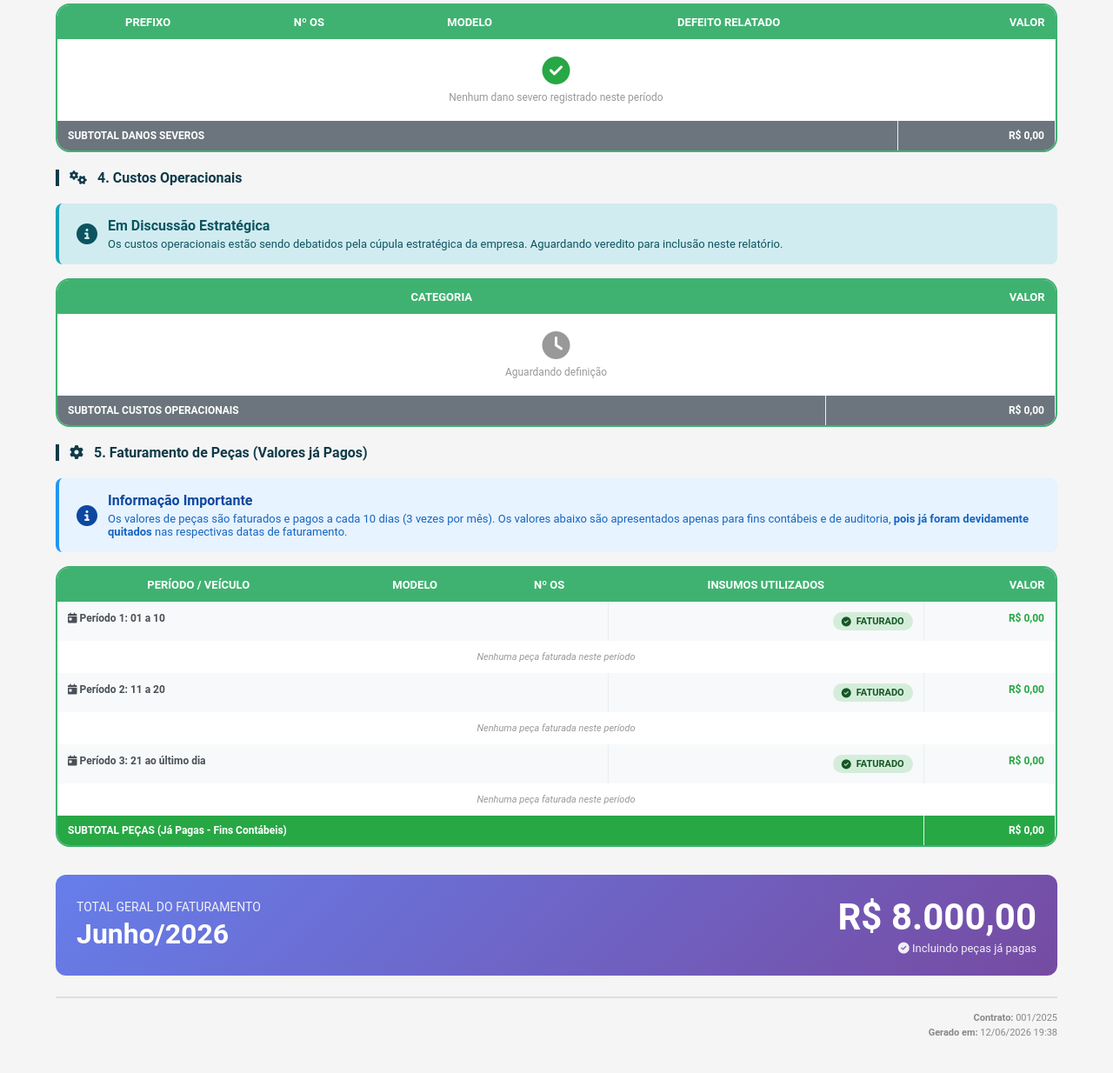
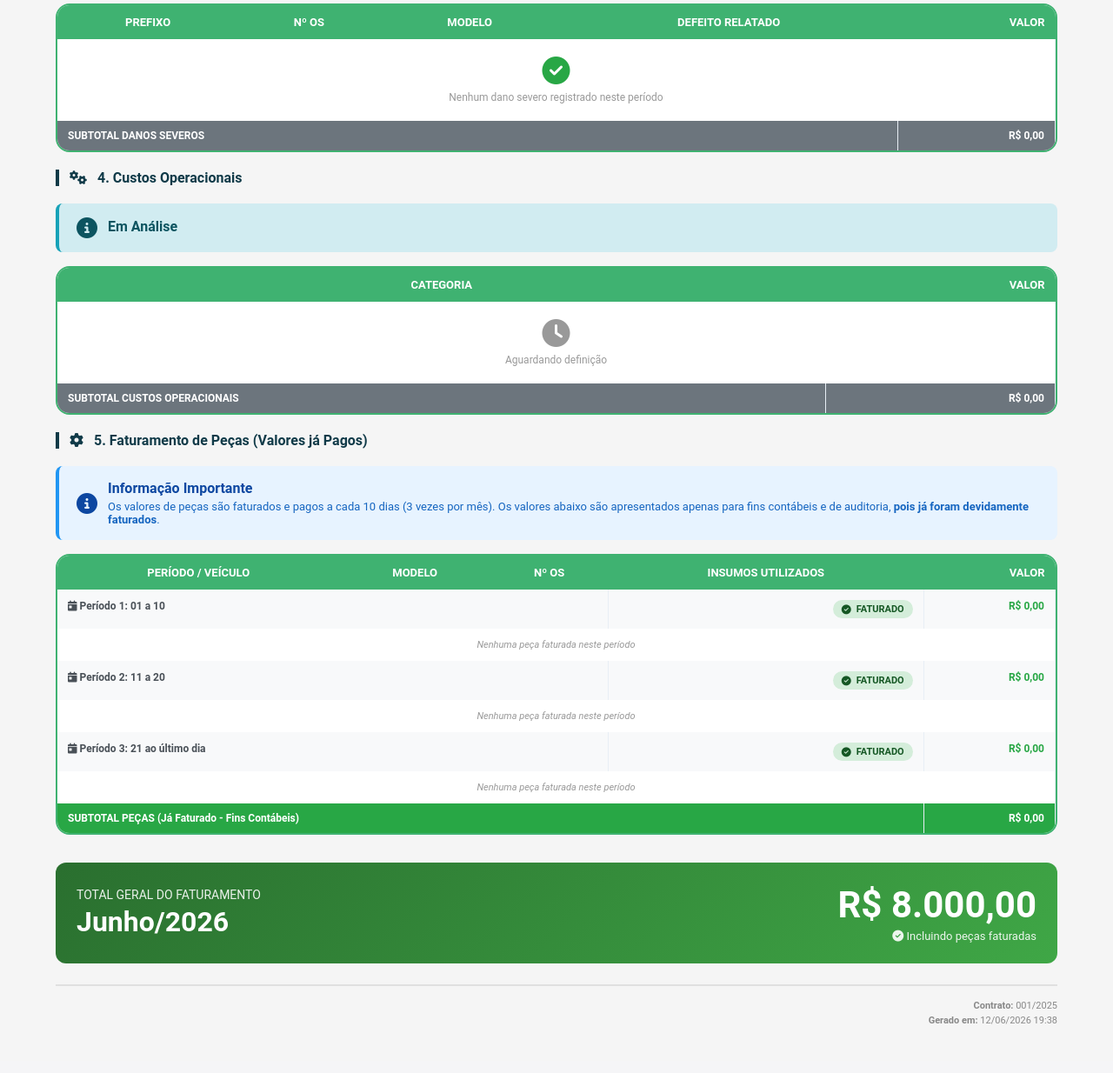
Before and after one commit to abeloneto/FatUrT, a Flask app: page /pecas in a window 1280 px wide. Shown: the part 725-1959 px from the top of the page at 87% size. After the commit the page ends 1903 px from the top, so only its background shows below. Run offline with Flask 3, Linux system fonts and the light colour scheme; data that the repository does not hold is empty.

Commit message:
Add files via upload
correção de nomeclatura

```diff
--- a/templates/pecas.html
+++ b/templates/pecas.html
@@ -200,10 +200,8 @@ function renderizarFaturamento(data, pecasPeriodos) {
                 <div style="display:flex; align-items:center; gap:12px;">
                     <i class="fas fa-info-circle" style="font-size:24px; color:#0c5460;"></i>
                     <div>
-                        <div style="font-weight:600; color:#0c5460; margin-bottom:4px;">Em Discussão Estratégica</div>
-                        <div style="font-size:13px; color:#0c5460;">
-                            Os custos operacionais estão sendo debatidos pela cúpula estratégica da empresa.
-                            Aguardando veredito para inclusão neste relatório.
+                        <div style="font-weight:600; color:#0c5460; margin-bottom:4px;">Em Análise </div>
+
                         </div>
                     </div>
                 </div>
@@ -312,7 +310,7 @@ function renderizarFaturamento(data, pecasPeriodos) {
 
     // Total Geral
     const secaoTotal = `
-        <div class="section" style="background:linear-gradient(135deg, #667eea 0%, #764ba2 100%); border-radius:12px; padding:24px; margin-top:32px;">
+        <div class="section" style="background:linear-gradient(135deg, #2a6f2f 0%, #3fa746 100%); border-radius:12px; padding:24px; margin-top:32px;">
             <div style="display:flex; justify-content:space-between; align-items:center; color:#fff;">
                 <div>
                     <div style="font-size:14px; opacity:0.9; margin-bottom:4px;">TOTAL GERAL DO FATURAMENTO</div>
@@ -321,7 +319,7 @@ function renderizarFaturamento(data, pecasPeriodos) {
                 <div style="text-align:right;">
                     <div style="font-size:42px; font-weight:700;">R$ ${formatarMoeda(totalGeral)}</div>
                     <div style="font-size:13px; opacity:0.9; margin-top:4px;">
-                        <i class="fas fa-check-circle"></i> Incluindo peças já pagas
+                        <i class="fas fa-check-circle"></i> Incluindo peças faturadas
                     </div>
                 </div>
             </div>
@@ -418,7 +416,7 @@ function gerarSecaoPecas(periodos, total1, total2, total3, totalGeral) {
                         <div style="font-size:13px; color:#1565c0;">
                             Os valores de peças são faturados e pagos a cada 10 dias (3 vezes por mês).
                             Os valores abaixo são apresentados apenas para fins contábeis e de auditoria,
-                            <strong>pois já foram devidamente quitados</strong> nas respectivas datas de faturamento.
+                            <strong>pois já foram devidamente faturados</strong>.
                         </div>
                     </div>
                 </div>
@@ -438,7 +436,7 @@ function gerarSecaoPecas(periodos, total1, total2, total3, totalGeral) {
                     <tfoot>
                         <tr style="background:#28a745; color:#fff; font-weight:700;">
                             <td colspan="4" style="padding:10px 12px;">
-                                SUBTOTAL PEÇAS (Já Pagas - Fins Contábeis)
+                                SUBTOTAL PEÇAS (Já Faturado - Fins Contábeis)
                             </td>
                             <td style="text-align:right; padding:10px 12px;">R$ ${formatarMoeda(totalGeral)}</td>
                         </tr>
```
